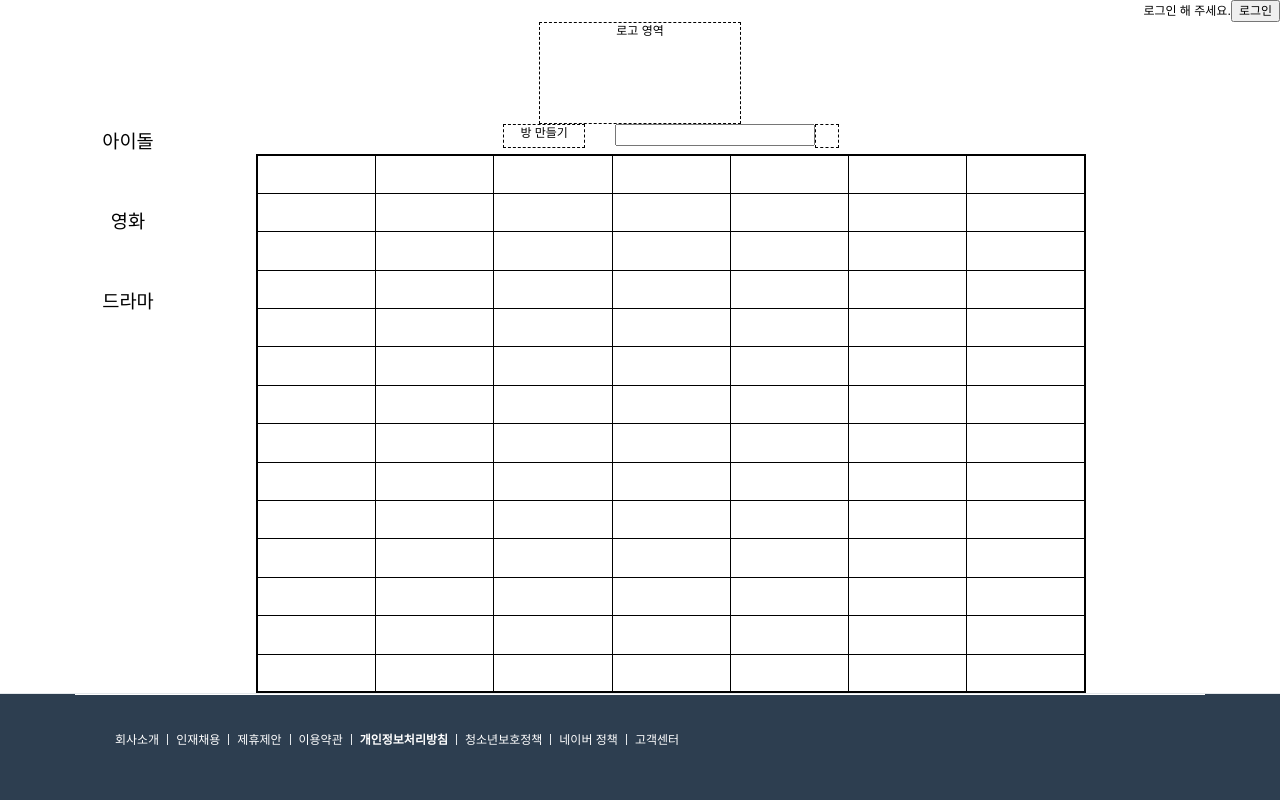
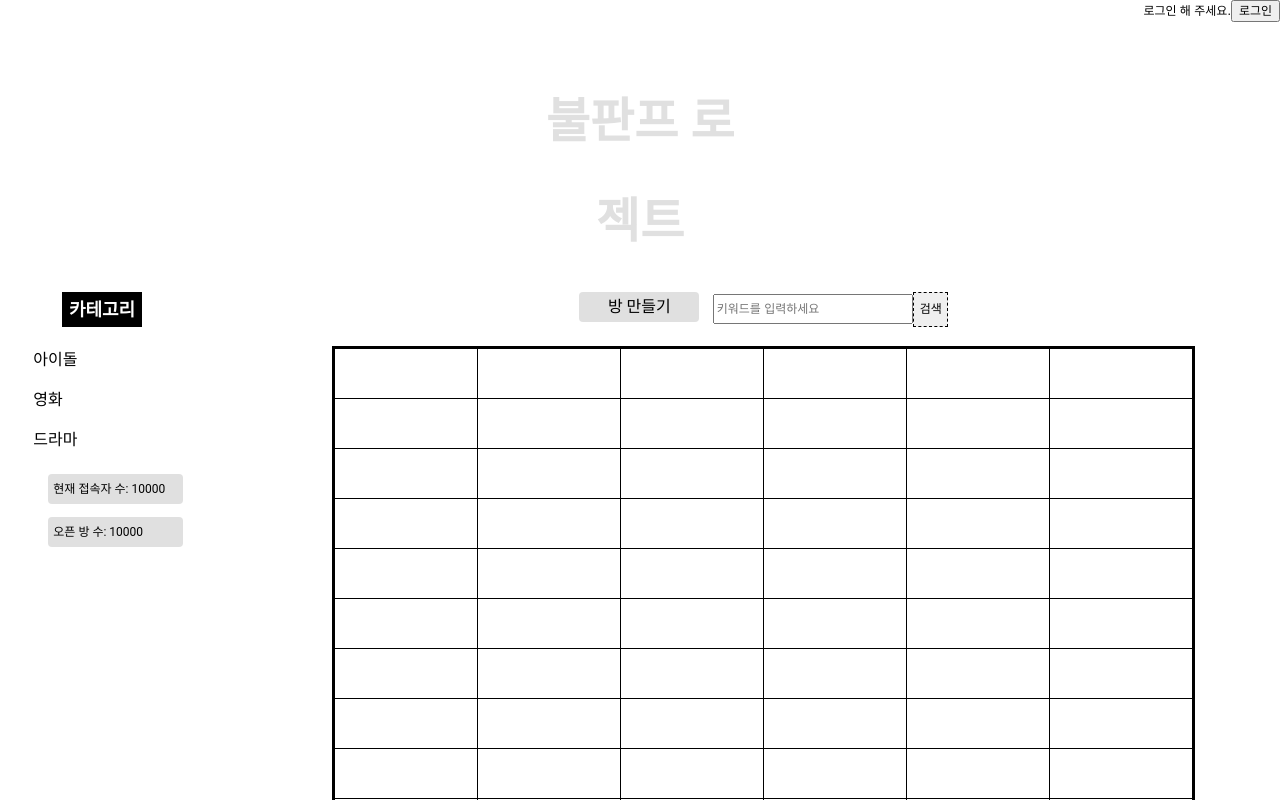
Before and after one commit to Do-yoon/boolpan, a React (Create React App) app: page / in a window 1280 px wide. Shown: the top 800 px of the page. Built offline with nearby package versions, Linux system fonts and the light colour scheme.

Commit message:
home update

```diff
--- a/src/component/ChatRoomTable.tsx
+++ b/src/component/ChatRoomTable.tsx
@@ -1,7 +1,7 @@
 import 'css/MainLayout.css'
 import * as _ from 'lodash';
 import Constant from 'util/Constant'
-import { useState } from 'react';
+import {useEffect, useState} from 'react';
 
 const columns = [
     {
@@ -69,21 +69,41 @@ let data = [
     }
 ]
 
-
-function ChatRoomTable() {
-    const [row, col] = [14, 7];
+function getTable(row: number, col: number) {
     const table_col = [...Array(col)].map((e, i) => <td className={`chatRoomCol${i}`}></td>)
     const table_row = [...Array(row)].map((e, i) => <tr className={`chatRoomRow${i}`}>{table_col}</tr>)
 
     return (
         <table className="chat-room-table">
-            <thead>
-            </thead>
+            <thead/>
             <tbody>
-                {table_row}
+            {table_row}
             </tbody>
         </table>
-    )
+    );
+}
+
+function ChatRoomTable() {
+    // To do: move this state to Reducer
+    const getWidth = () => {
+        const {innerWidth: widthValue} = window;
+        return widthValue;
+    }
+    const [windowDimensions, setWindowDimensions] = useState(getWidth);
+
+    useEffect(() => {
+        function handleResize() {
+            setWindowDimensions(getWidth());
+        }
+
+        window.addEventListener('resize', handleResize);
+        return () => window.removeEventListener('resize', handleResize);
+    }, []);
+
+    const [row, col] = [14, Math.floor((0.8*windowDimensions-165)/140)];
+    const table = getTable(row, col);
+
+    return table;
 }
 
 export default ChatRoomTable;
--- a/src/component/Header.tsx
+++ b/src/component/Header.tsx
@@ -42,7 +42,7 @@ function MainLogoArea() {
     return (
         <div id={'main-logo-area'}>
             <div id={'main-logo'}>
-                로고 영역
+                <span>불판프 로젝트</span>
             </div>
         </div>
     );
--- a/src/component/Layout.tsx
+++ b/src/component/Layout.tsx
@@ -13,7 +13,7 @@ function Layout({children}: LayoutProps) {
         <div>
             <Header/>
                 <div id="layout-body">
-                    <NavBar className="navbar"/>
+                    <NavBar/>
                     {children}
                 </div>
             <Footer/>
--- a/src/component/NavBar.tsx
+++ b/src/component/NavBar.tsx
@@ -1,18 +1,45 @@
 import Constant from "util/Constant";
 
-interface NavBarProps {
-    className: string
+interface CountBannerProps {
+    n: number
 }
 
-function NavBar({className}: NavBarProps) {
-    const categoryList = Constant.CATEGORY.map((category, i) =>
-        <div id={`navbar-${i}`}>
-            <span>{category}</span>
+const categoryText = <div id="category-text"><span>카테고리</span></div>
+
+
+const categoryList = Constant.CATEGORY.map((category, i) =>
+    <div className="category" id={`navbar-${i}`}>
+        <span>{category}</span>
+    </div>
+);
+
+function ConcurrentConnBanner({n}: CountBannerProps) {
+    return (
+    <div className="count-banner">
+        <span>{`${Constant.CONCURRENT_CONNECTION_AMOUNT}: ${n}`}</span>
+    </div>
+    );
+}
+
+function RoomBanner({n}: CountBannerProps) {
+    return (
+        <div className="count-banner">
+            <span>{`${Constant.ROOM_AMOUNT}: ${n}`}</span>
         </div>
     );
+}
+
+function NavBar() {
     return (
-        <div className={className}>
-            {categoryList}
+        <div className="navbar">
+            {categoryText}
+            <div className="category-list">
+                {categoryList}
+            </div>
+            <div className="banner-area">
+                <ConcurrentConnBanner n={10000}/>
+                <RoomBanner n={10000}/>
+            </div>
         </div>
     )
 }
--- a/src/component/SearchBar.tsx
+++ b/src/component/SearchBar.tsx
@@ -1,39 +1,46 @@
-import Constant from "util/Constant";
+import Constant, {Urls} from "util/Constant";
+import {useState} from "react";
+import {useHistory} from "react-router-dom";
 
-const searchButtonOnClick = () => {
-    alert('검색 버튼입니당');
-}
-
-const createRoomOnClick = () => {
-    alert('방 만들기 버튼입니당')
-}
 
 function TextInputArea() {
-    return <div id={'search-text-input-area'}>
-        <input type={'text'}/>
-    </div>
-}
+    const [key, setKey] = useState('');
+    const history = useHistory();
+    const searchOnSubmit = () => {
+        history.push({
+            pathname: Urls.SEARCH,
+            search: '?' + new URLSearchParams({key: key})
+        });
+    }
 
-function SearchButton() {
-    return (
-        <div id={'search-button'} onClick={searchButtonOnClick}/>
+    return(
+        <form onSubmit={searchOnSubmit}>
+            <input type='text' id='search-text-input-area'
+                   placeholder={Constant.KEYWORD_SEARCH_PLACEHOLDER}
+                   value={key}
+                   onChange={(e) => setKey(e.target.value)}/>
+            <input type='submit' id='search-button' value='검색'/>
+        </form>
     );
 }
 
 function CreateRoomButton() {
+    const createRoomOnClick = () => {
+        alert('방 만들기 버튼입니당')
+    }
+
     return (
-        <div id={'create-room-button'} onClick={createRoomOnClick}>
-            {Constant.CREATE_ROOM}
+        <div id='create-room-button' onClick={createRoomOnClick}>
+            <span>{Constant.CREATE_ROOM}</span>
         </div>
     )
 }
 
 function SearchBar() {
     return (
-        <div id={'search-bar'}>
+        <div id='search-bar'>
             <CreateRoomButton/>
             <TextInputArea/>
-            <SearchButton/>
         </div>
     );
 }
--- a/src/css/MainLayout.css
+++ b/src/css/MainLayout.css
@@ -2,6 +2,12 @@ body, button, input, select, table, textarea {
     font-size: 12px;
     line-height: 16px;
     font-family: -apple-system,BlinkMacSystemFont,"Malgun Gothic","맑은 고딕",helvetica,"Apple SD Gothic Neo",sans-serif;
+}
+
+span {
+    vertical-align: middle;
+    display: inline-block;
+    text-align: left;
 }
 
 html {
@@ -10,23 +16,84 @@ html {
 }
 
 .navbar {
-    width: 20vw;
-    display: inline-block;
-    font-size: 14pt;
-    line-height: 30px;
-    margin: 0;
-    text-align: left;
+    width: 165px;
+    height: 690px;
+    left: 0px;
+    top: 250px;
+    margin: 20px;
+    text-align: center;
+    font-family: Roboto;
 }
 
-.navbar > div {
+#category-text {
     text-align: center;
-    height: 10vh;
+    width: 80px;
+    height: 35px;
+    margin-left: 42px;
+
+    background: #000000;
+
+    font-style: normal;
+    font-weight: bold;
+    font-size: 18px;
+    line-height: 21px;
+    /* identical to box height */
+    display: flex;
+    justify-content: center;
+    align-content: center;
+    flex-direction: column;
+
+    color: #FFFFFF;
+
 }
 
-.navbar > div > span {
-    vertical-align: middle;
+#category-text > span {
+    text-align: center;
+}
+
+.category-list {
+    margin: 10pt;
+    text-align: left;
+    font-size: 14pt;
+    left: 35px;
+    top: 57px;
+}
+
+.category {
+    width: 156px;
+    height: 40px;
+
+    font-family: Roboto;
+    font-style: normal;
+    font-weight: normal;
+    font-size: 16px;
+    line-height: 20px;
+    /* or 143% */
+
+    display: flex;
+    justify-content: center;
+    align-content: center;
+    flex-direction: column;
+}
+
+.banner-area {
     display: inline-block;
-    line-height: normal;
+}
+
+.count-banner {
+    background-color: #e0e0e0;
+    height: 30px;
+    width: 125px;
+    margin-left: 20pt;
+    margin-bottom: 10pt;
+    border-radius: 4pt;
+    padding-left: 5px;
+    padding-right: 5px;
+    display: flex;
+    justify-content: center;
+    flex-direction: column;
+    border-radius: 4px;
+    text-align: left;
 }
 
 #search-result-list {
@@ -47,10 +114,6 @@ a:-webkit-any-link {
     color: -webkit-link;
     cursor: pointer;
     text-decoration: underline;
-}
-
-.header{
-    text-align: right;
 }
 
 #footer .footer-inner {
@@ -123,6 +186,7 @@ li {
 .chat-room-table {
     border: 2px solid #000000;
     border-collapse: collapse;
+    display: flex;
 }
 
 .chat-room-table .time-area {
@@ -133,21 +197,24 @@ li {
 
 .chat-room-table tr{
     text-align: center;
-    height: 3vw;
+    height: 50px;
 }
 
 .chat-room-table tr td{
     border: 1px solid #000000;
-    width: 9vw;
+    width: 140px;
     margin: 0;
 }
 
 #search-bar {
     text-align: center;
-    height: 30px;
-    width: fit-content;
+    width: 390px;
+    /* width: fit-content; */
     margin: auto;
-    vertical-align: middle;
+    display: flex;
+    justify-content: center;
+    align-content: center;
+    /* flex-direction: column; */
     display: flex;
 }
 
@@ -157,8 +224,8 @@ li {
     margin: 0;
 }
 #search-button {
-    width: 22px;
-    height: 22px;
+    width: 35px;
+    height: 35px;
     border: 1px dashed #010101;
     display: inline-block;
     margin: 0;
@@ -166,24 +233,82 @@ li {
 
 #search-area {
     text-align: center;
-
+    height: 74px;
+    display: flex;
 }
 
 #create-room-button {
-    margin-right: 30px;
-    border: 1px dashed #010101;
-    height: 22px;
-    width: 80px;
+    width: 120px;
+    height: 30px;
+    left: 349px;
+    top: 22px;
+
+    background: #E0E0E0;
+    border-radius: 4px;
+
+    font-family: Roboto;
+    font-style: normal;
+    font-weight: normal;
+    font-size: 16px;
+    line-height: 30px;
+    /* identical to box height, or 187% */
+    display: flex;
+    align-items: center;
+    color: #000000;
+    margin-right: 10pt;
+}
+
+#create-room-button > span {
+    width: 120px;
+    text-align: center;
+}
+
+.header{
+    align-content: center;
+    flex-direction: column;
+    text-align: right;
 }
 
 #main-logo {
     width: 200px;
-    height: 100px;
-    border: 1px dashed #010101;
+    height: 200px;
+    margin: auto;
+    display: flex;
     text-align: center;
-    margin: auto;
 }
 
 #main-logo-area {
+    margin-left: auto;
+    margin-right: auto;
+    margin-top: 50px;
+    top: 50px;
     text-align: center;
 }
+
+#main-logo > span {
+    font-family: Roboto;
+    font-style: normal;
+    font-weight: bold;
+    font-size: 48px;
+    line-height: 100px;
+    display: flex;
+    align-items: center;
+    text-align: center;
+    height: 200px;
+
+    color: #E0E0E0;
+}
+
+.login-info-area {
+    text-align: right;
+}
+
+#home-page {
+    margin-left: 127px;
+}
+
+/* mobile */
+@media (max-width: 600px) {
+    .title {
+    }
+}
--- a/src/store/modules/action.ts
+++ b/src/store/modules/action.ts
@@ -3,14 +3,16 @@ export enum ActionType {
     ENTER_THE_ROOM,
     EXIT_THE_ROOM,
     VALIDATE_LOGIN,
-    LOGOUT
+    LOGOUT,
+    RESIZE_WINDOW
 }
 
 export type APIAction = { type: ActionType.SEARCH; payload: SearchPayload }
     | { type: ActionType.ENTER_THE_ROOM; payload: EnterTheRoomPayload }
     | { type: ActionType.EXIT_THE_ROOM; payload: ExitTheRoomPayload }
-    | { type: ActionType.VALIDATE_LOGIN; payload: number }
-    | { type: ActionType.LOGOUT; payload: number };
+    | { type: ActionType.VALIDATE_LOGIN; payload: ValidateLoginPayload }
+    | { type: ActionType.LOGOUT; payload: number }
+    | { type: ActionType.RESIZE_WINDOW; payload: ResizeWindowPayload };
 
 export interface SearchPayload {
     key: string,
@@ -31,3 +33,7 @@ export interface ValidateLoginPayload {
     email: string,
     password: string
 }
+
+export interface ResizeWindowPayload {
+    width: number
+}
--- a/src/store/modules/state.ts
+++ b/src/store/modules/state.ts
@@ -1,10 +1,17 @@
 export type UserState = {
     name: string,
     isLoggedIn: boolean,
+    width: number,
     room?: number
 };
 
+const getWidth = () => {
+    const {innerWidth: widthValue} = window;
+    return widthValue;
+}
+
 export const initialUserState: UserState = {
     name: '',
-    isLoggedIn: false
+    isLoggedIn: false,
+    width: getWidth()
 };
--- a/src/util/Constant.tsx
+++ b/src/util/Constant.tsx
@@ -8,7 +8,14 @@ const Constant = {
     LOGOUT: "로그아웃",
     PLEASE_LOGIN: "로그인 해 주세요.",
     LIMITATION: "정원",
-    CREATE_ROOM: "방 만들기"
+    CREATE_ROOM: "방 만들기",
+    CONCURRENT_CONNECTION_AMOUNT: "현재 접속자 수",
+    ROOM_AMOUNT: "오픈 방 수",
+    KEYWORD_SEARCH_PLACEHOLDER: "키워드를 입력하세요"
+}
+
+export const Urls = {
+    SEARCH: '/search'
 }
 
 
```
Also changed, not shown: 1 other file (tests, documents, lock files or other folders).
